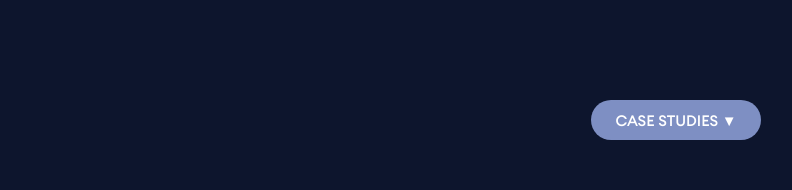
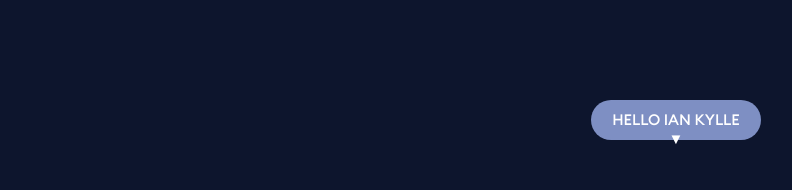
Before and after one commit to ikcaones/dsaproj, a React (Vite) app: page /home in a window 1280 px wide. Shown: the top 190 px of the page, without its empty margins (319-1111 px from the left). Built offline with nearby package versions, Linux system fonts and the light colour scheme.

Commit message:
modified home.jsx

```diff
--- a/src/Component/Home.jsx
+++ b/src/Component/Home.jsx
@@ -53,7 +53,7 @@ function HomePage() {
   return (
     <div className="home-container">
       <div className='dropdown' style={{ position: 'absolute', top: '100px', right: '200px' }}>
-      <button className='dropbtn'>CASE STUDIES ▼</button>
+      <button className='dropbtn'>HELLO IAN KYLLE ▼</button>
         <div className='dropdown-content'>
           <Link to="/tictactoe">TicTacToe</Link>
           <Link to="/stacks">Stacks</Link>
```
